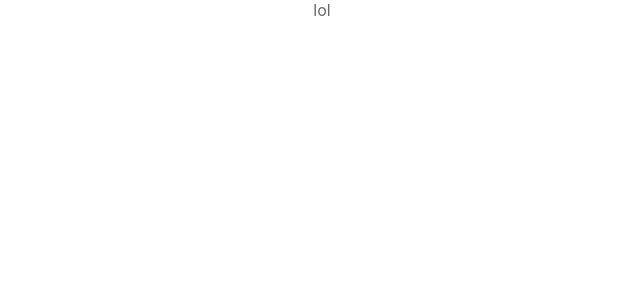
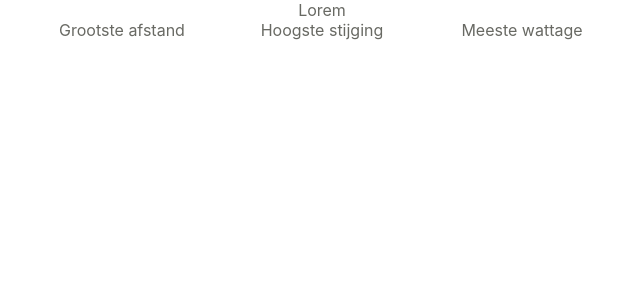
Before and after one commit to Ffyud/freeroamers-strava, a React (Create React App) app: page /show in a window 1280 px wide. Shown: the top 300 px of the page, without its empty margins (318-958 px from the left). Built offline with nearby package versions, Linux system fonts and the light colour scheme.

Commit message:
add component for visualizing data

```diff
--- a/src/VisualizeData.js
+++ b/src/VisualizeData.js
@@ -1,9 +1,24 @@
+import { useEffect } from "react"
 
 
-const VisualizeData = (data) => {
+const VisualizeData = props => {
+
+    // var username = props.data["user"]["username"]
+    useEffect(() => {
+        if(props.data !== undefined ) {
+            console.log("Data is passed to the page that can show it.")
+        }
+    }, [props.data])
+
     return (
-        <div>
-            <span>lol</span>
+        <div className="page-wrap">
+            <span>Lorem</span>
+            {/* <b>{username}</b> */}
+            <div className="header-items">
+                <div>Grootste afstand</div>
+                <div>Hoogste stijging</div>
+                <div>Meeste wattage</div>
+            </div>
         </div>
     )
 }
```
